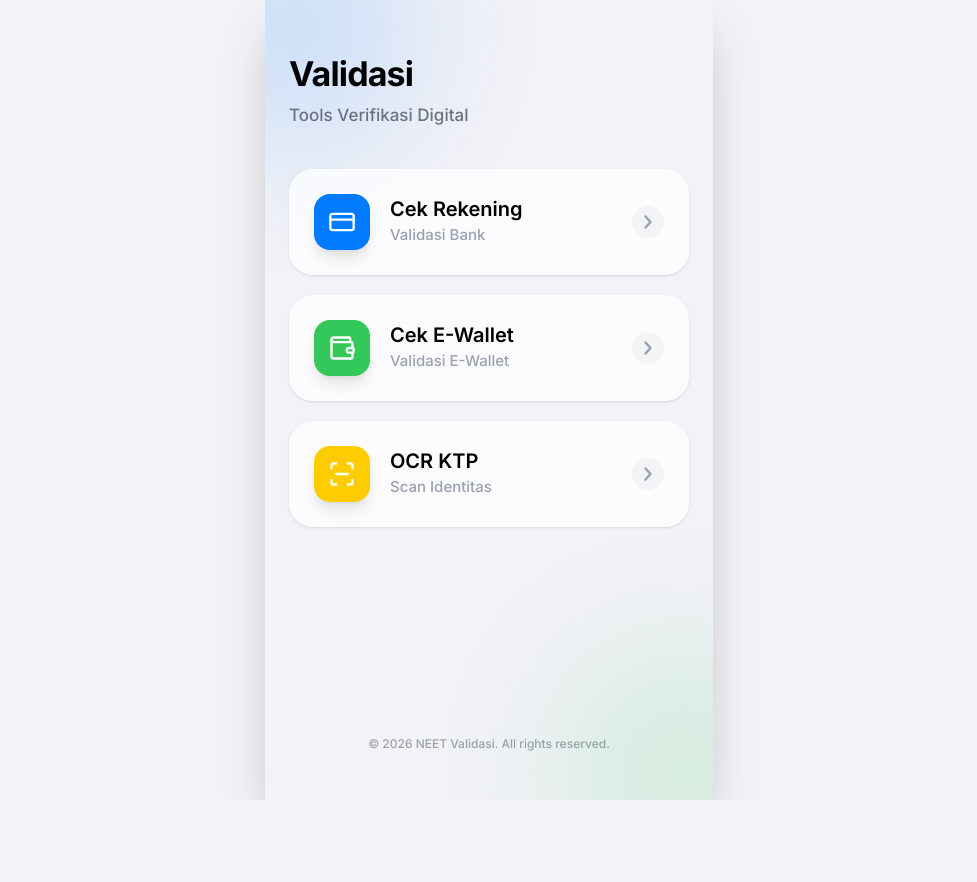
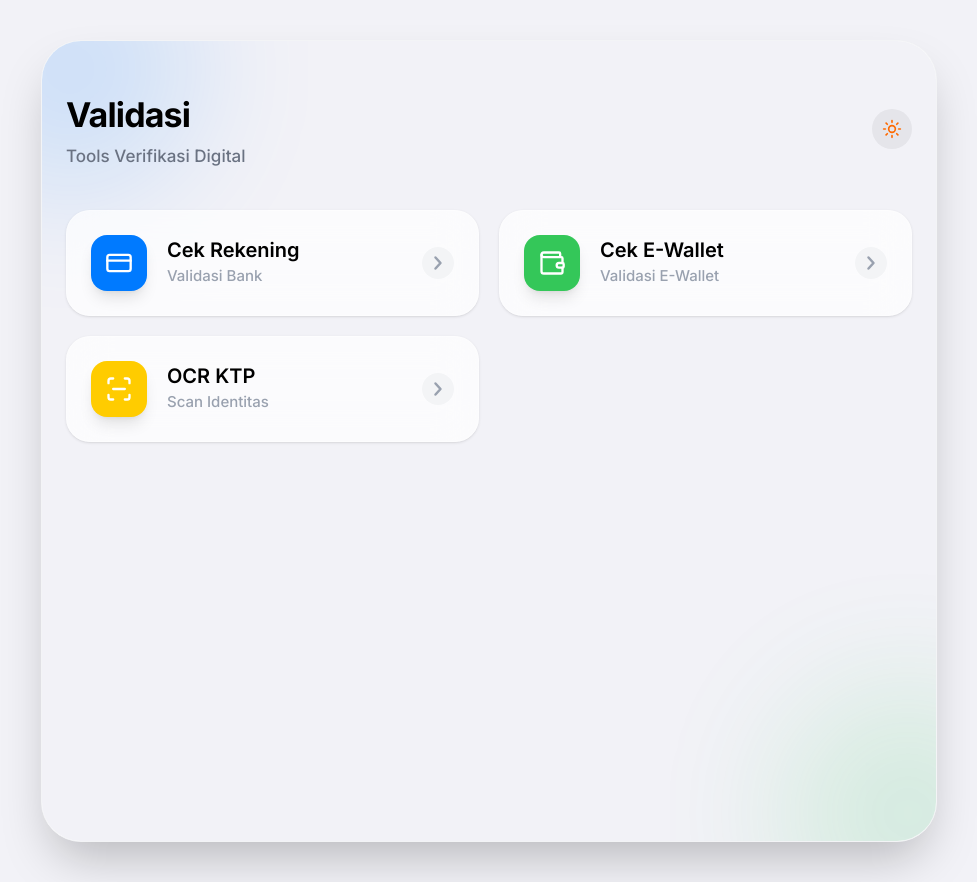
Before and after one commit to pesafrisma19/neetvalidasi, a Next.js app: page / in a window 1280 px wide. Shown: the whole page, without its empty margins (151-1128 px from the left). Before the commit the page ends 800 px from the top, so only its background shows below. Built offline with nearby package versions, Linux system fonts and the light colour scheme.

Commit message:
feat: add dark mode support, make layout responsive, and improve ios styling

```diff
--- a/app/layout.tsx
+++ b/app/layout.tsx
@@ -11,17 +11,28 @@ export const metadata: Metadata = {
     viewport: 'width=device-width, initial-scale=1, maximum-scale=1, user-scalable=0',
 }
 
+import { ThemeProvider } from "@/components/theme-provider"
+
 export default function RootLayout({
     children,
 }: {
     children: React.ReactNode
 }) {
     return (
-        <html lang="id">
-            <body className={cn(inter.className, "bg-ios-bg min-h-screen text-foreground antialiased selection:bg-ios-blue/30")}>
-                <main className="mx-auto max-w-md min-h-screen bg-white md:shadow-2xl md:my-0 relative overflow-hidden">
-                    {children}
-                </main>
+        <html lang="id" suppressHydrationWarning>
+            <body className={cn(inter.className, "bg-ios-bg dark:bg-black min-h-screen text-foreground antialiased selection:bg-ios-blue/30")}>
+                <ThemeProvider
+                    attribute="class"
+                    defaultTheme="system"
+                    enableSystem
+                    disableTransitionOnChange
+                >
+                    <main className="mx-auto w-full min-h-screen relative overflow-x-hidden md:flex md:items-center md:justify-center md:py-10">
+                        <div className="w-full md:max-w-4xl md:bg-white md:dark:bg-black md:rounded-[40px] md:shadow-2xl md:min-h-[85vh] md:overflow-hidden relative border-0 md:border border-gray-100 dark:border-gray-800">
+                            {children}
+                        </div>
+                    </main>
+                </ThemeProvider>
             </body>
         </html>
     )
--- a/app/page.tsx
+++ b/app/page.tsx
@@ -1,7 +1,7 @@
 import { IOSCard } from '@/components/ui/ios-card';
 import { BadgeCheck, CreditCard, ScanLine, Wallet } from 'lucide-react';
 import Link from 'next/link';
-import Image from 'next/image';
+import { ThemeToggle } from '@/components/theme-toggle';
 
 const MENU_ITEMS = [
     {
@@ -32,38 +32,41 @@ const MENU_ITEMS = [
 
 export default function Home() {
     return (
-        <div className="flex flex-col min-h-screen bg-ios-bg p-6 pt-12 relative overflow-hidden">
+        <div className="flex flex-col min-h-screen bg-ios-bg dark:bg-black p-6 pt-12 relative overflow-hidden transition-colors duration-300">
             {/* Background Blobs */}
             <div className="absolute top-[-100px] left-[-100px] w-64 h-64 bg-ios-blue/30 rounded-full blur-3xl opacity-50 pointer-events-none" />
             <div className="absolute bottom-[-100px] right-[-100px] w-64 h-64 bg-ios-green/30 rounded-full blur-3xl opacity-50 pointer-events-none" />
 
             {/* Header */}
-            <div className="mb-10 relative z-10">
-                <h1 className="text-[34px] font-bold tracking-tight text-black mb-1">
-                    Validasi
-                </h1>
-                <p className="text-[17px] text-gray-500 font-medium">
-                    Tools Verifikasi Digital
-                </p>
+            <div className="mb-10 relative z-10 flex items-center justify-between">
+                <div>
+                    <h1 className="text-[34px] font-bold tracking-tight text-black dark:text-white mb-1">
+                        Validasi
+                    </h1>
+                    <p className="text-[17px] text-gray-500 font-medium">
+                        Tools Verifikasi Digital
+                    </p>
+                </div>
+                <ThemeToggle />
             </div>
 
             {/* Menu Grid */}
-            <div className="grid gap-5 relative z-10 h-full">
+            <div className="grid gap-5 relative z-10 h-full grid-cols-1 md:grid-cols-2">
                 {MENU_ITEMS.map((item, index) => (
                     <Link href={item.href} key={item.href} className="block group">
-                        <IOSCard className="flex items-center gap-5 transition-transform duration-300 active:scale-95 hover:bg-white/80 border-white/40">
-                            <div className={`w-14 h-14 rounded-2xl ${item.color} flex items-center justify-center shadow-lg shadow-${item.color}/30 text-white`}>
+                        <IOSCard className="flex items-center gap-5 transition-transform duration-300 active:scale-95 hover:bg-white/80 dark:hover:bg-gray-800/80 border-white/40 dark:border-white/10 dark:bg-gray-900/50">
+                            <div className={`w-14 h-14 rounded-2xl ${item.color} flex items-center justify-center shadow-lg shadow-${item.color}/30 text-white shrink-0`}>
                                 <item.icon className="w-7 h-7" />
                             </div>
-                            <div className="flex-1">
-                                <h3 className="text-[20px] font-semibold text-black leading-tight">
+                            <div className="flex-1 min-w-0">
+                                <h3 className="text-[20px] font-semibold text-black dark:text-white leading-tight truncate">
                                     {item.title}
                                 </h3>
-                                <p className="text-[15px] text-gray-400 font-medium mt-0.5">
+                                <p className="text-[15px] text-gray-400 font-medium mt-0.5 truncate">
                                     {item.description}
                                 </p>
                             </div>
-                            <div className="w-8 h-8 rounded-full bg-gray-100 flex items-center justify-center text-gray-400">
+                            <div className="w-8 h-8 rounded-full bg-gray-100 dark:bg-gray-800 flex items-center justify-center text-gray-400 shrink-0">
                                 <svg width="10" height="16" viewBox="0 0 10 16" fill="none" xmlns="http://www.w3.org/2000/svg">
                                     <path d="M2.5 13.5L7.5 8L2.5 2.5" stroke="currentColor" strokeWidth="2.5" strokeLinecap="round" strokeLinejoin="round" />
                                 </svg>
@@ -73,7 +76,7 @@ export default function Home() {
                 ))}
             </div>
 
-            <div className="mt-auto py-6 text-center text-xs text-gray-400 font-medium">
+            <div className="mt-auto py-6 text-center text-xs text-gray-400 font-medium md:hidden">
                 &copy; 2026 NEET Validasi. All rights reserved.
             </div>
         </div>
--- /dev/null
+++ b/components/theme-provider.tsx
@@ -0,0 +1,11 @@
+"use client"
+
+import * as React from "react"
+import { ThemeProvider as NextThemesProvider } from "next-themes"
+
+export function ThemeProvider({
+    children,
+    ...props
+}: React.ComponentProps<typeof NextThemesProvider>) {
+    return <NextThemesProvider {...props}>{children}</NextThemesProvider>
+}
--- /dev/null
+++ b/components/theme-toggle.tsx
@@ -0,0 +1,34 @@
+"use client"
+
+import * as React from "react"
+import { Moon, Sun } from "lucide-react"
+import { useTheme } from "next-themes"
+import { IOSButton } from "@/components/ui/ios-button"
+
+export function ThemeToggle() {
+    const { setTheme, theme } = useTheme()
+    const [mounted, setMounted] = React.useState(false)
+
+    React.useEffect(() => {
+        setMounted(true)
+    }, [])
+
+    if (!mounted) {
+        return (
+            <button className="w-10 h-10 rounded-full bg-ios-gray-100 flex items-center justify-center text-gray-500">
+                <Sun className="h-5 w-5" />
+            </button>
+        )
+    }
+
+    return (
+        <button
+            onClick={() => setTheme(theme === "dark" ? "light" : "dark")}
+            className="w-10 h-10 rounded-full bg-ios-gray-100 dark:bg-ios-gray-600 flex items-center justify-center transition-all hover:scale-105 active:scale-95"
+        >
+            <Sun className="h-5 w-5 rotate-0 scale-100 transition-all dark:-rotate-90 dark:scale-0 text-orange-500" />
+            <Moon className="absolute h-5 w-5 rotate-90 scale-0 transition-all dark:rotate-0 dark:scale-100 text-ios-blue" />
+            <span className="sr-only">Toggle theme</span>
+        </button>
+    )
+}
--- a/package.json
+++ b/package.json
@@ -14,6 +14,7 @@
     "framer-motion": "^12.23.26",
     "lucide-react": "^0.562.0",
     "next": "^16.1.1",
+    "next-themes": "^0.4.6",
     "react": "^19.2.3",
     "react-dom": "^19.2.3",
     "tailwind-merge": "^3.4.0"
```
Also changed, not shown: 1 other file (tests, documents, lock files or other folders).
